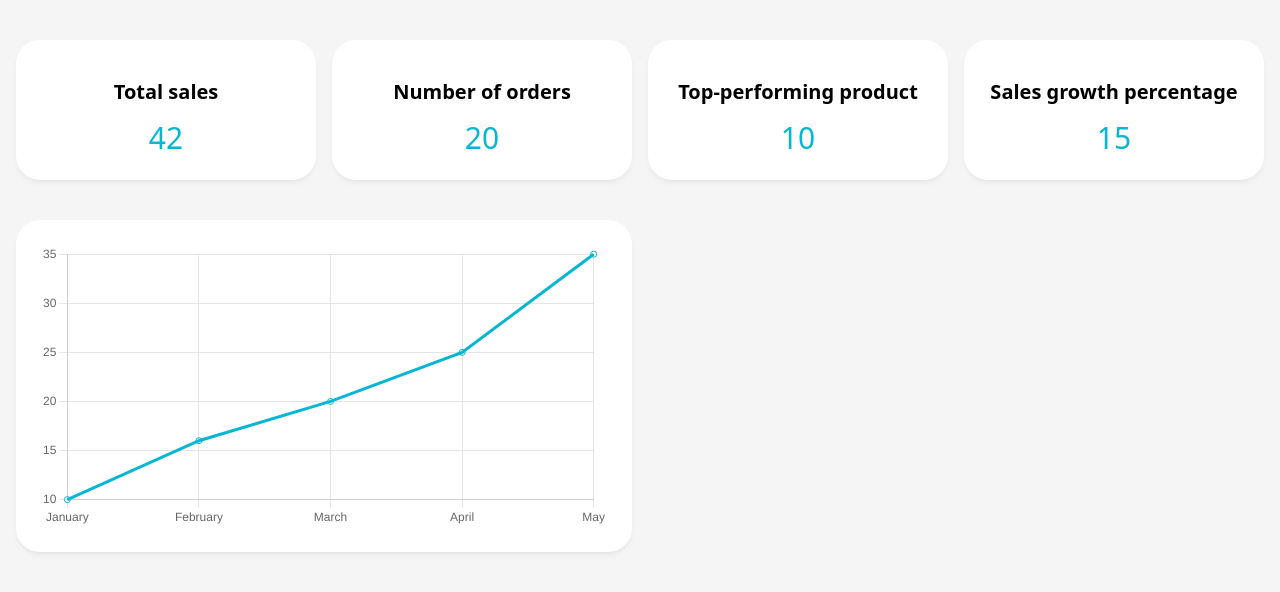
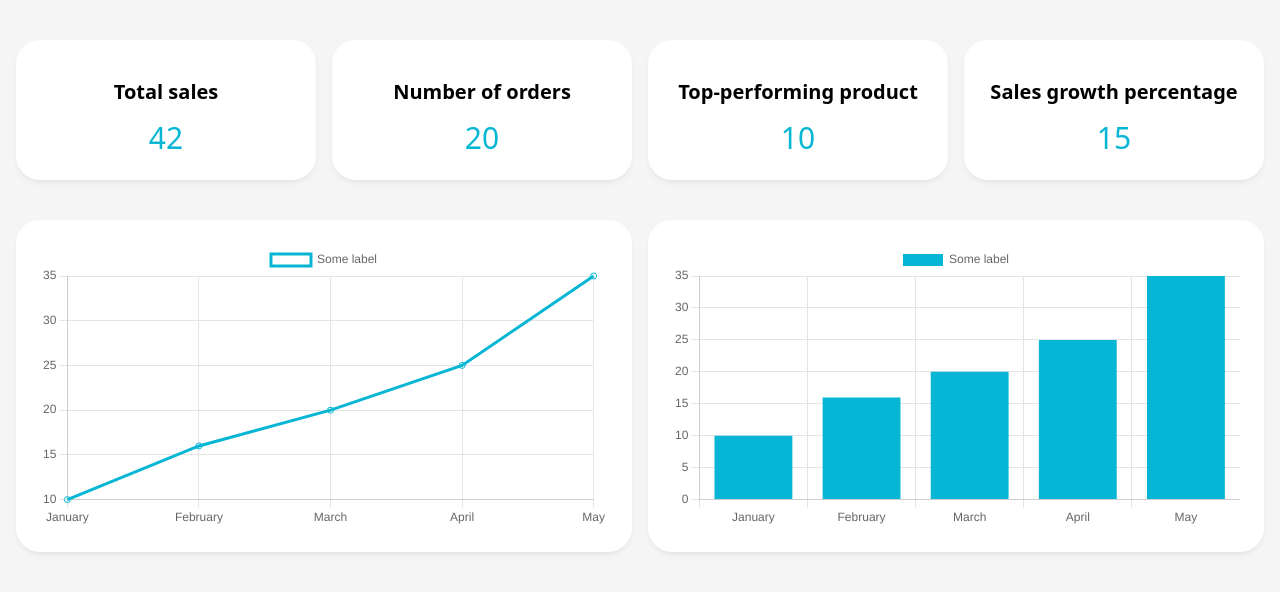
Before and after one commit to Artem-Zhuravlev/citrus-dev-test, a Vue app: page / in a window 1280 px wide. Shown: the top 592 px of the page. Built offline with nearby package versions, Linux system fonts and the light colour scheme.

Commit message:
feat(app): add bar-chart

```diff
--- a/src/App.vue
+++ b/src/App.vue
@@ -1,14 +1,17 @@
 <template>
   <div class="container">
     <KpiSection :items="kpiCards" />
-    <div class="grid md:grid-cols-2 gap-4"><LineChart :data="lineChartData"/></div>
+    <div class="grid grid-cols-1 lg:grid-cols-2 gap-4">
+      <LineChart :data="lineChartData"/>
+      <BarChart :data="lineChartData"/>
+    </div>
   </div>
 </template>
 
 <script setup>
 import { reactive } from 'vue';
 import { KpiSection } from '@/components/features';
-import { LineChart } from '@/components/shared';
+import { LineChart, BarChart } from '@/components/shared';
 
 const kpiCards = reactive([
   { title: 'Total sales', value: 42 },
```
